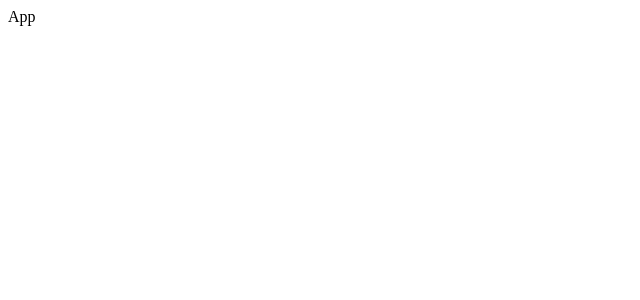
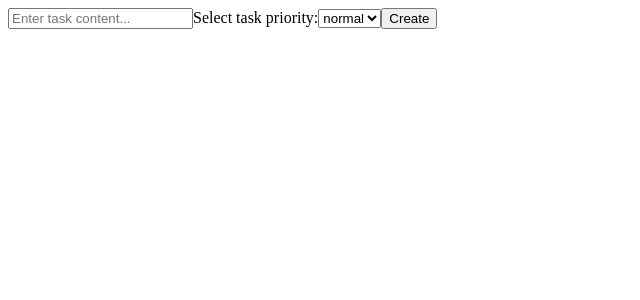
Before and after one commit to VitaliiKalinbet/react_bootcamp_15, a React (Create React App) app: page / in a window 1280 px wide. Shown: the top 300 px of the page, without its empty margins (0-640 px from the left). Built offline with nearby package versions, Linux system fonts and the light colour scheme.

Commit message:
init branch sync-crud

```diff
--- a/package.json
+++ b/package.json
@@ -3,6 +3,7 @@
   "version": "0.1.0",
   "private": true,
   "dependencies": {
+    "prop-types": "^15.7.2",
     "react": "^16.12.0",
     "react-dom": "^16.12.0",
     "react-scripts": "3.2.0"
--- a/src/components/App.js
+++ b/src/components/App.js
@@ -1,10 +1,22 @@
 import React, { Component } from 'react';
+import TaskEditor from './TaskEditor/TaskEditor';
 
 class App extends Component {
-  state = {};
+  constructor() {
+    super();
+
+    this.state = {
+      tasks: [],
+      filter: '',
+    };
+  }
 
   render() {
-    return <div>App</div>;
+    return (
+      <div>
+        <TaskEditor />
+      </div>
+    );
   }
 }
 
--- /dev/null
+++ b/src/components/PrioritySelector/PrioritySelector.js
@@ -0,0 +1,24 @@
+import React from 'react';
+import PropTypes from 'prop-types';
+
+const PrioritySelector = ({ options, value, onChange }) => (
+  <select name="priority" value={value} onChange={onChange}>
+    {options.map(item => (
+      <option key={item} value={item}>
+        {item}
+      </option>
+    ))}
+  </select>
+);
+
+PrioritySelector.defaultProps = {
+  onChange: () => {},
+};
+
+PrioritySelector.propTypes = {
+  options: PropTypes.arrayOf(PropTypes.string).isRequired,
+  value: PropTypes.string.isRequired,
+  onChange: PropTypes.func,
+};
+
+export default PrioritySelector;
--- /dev/null
+++ b/src/components/TaskEditor/TaskEditor.js
@@ -0,0 +1,47 @@
+/* eslint-disable jsx-a11y/label-has-associated-control */
+import React, { Component } from 'react';
+import Priority from '../../utils/Priority';
+import styles from './TaskEditor.module.css';
+import PrioritySelector from '../PrioritySelector/PrioritySelector';
+
+const options = Object.values(Priority);
+
+class TaskEditor extends Component {
+  state = {
+    text: '',
+    priority: Priority.NORMAL,
+  };
+
+  handleChange = e => {
+    // console.dir(e.target);
+    this.setState({ [e.target.name]: e.target.value });
+  };
+
+  render() {
+    const { priority, text } = this.state;
+    return (
+      <form className={styles.form}>
+        <input
+          className={styles.input}
+          type="text"
+          name="text"
+          placeholder="Enter task content..."
+          onChange={this.handleChange}
+          value={text}
+        />
+        <label className={styles.label}>
+          Select task priority:
+          <PrioritySelector
+            options={options}
+            value={priority}
+            onChange={this.handleChange}
+          />
+        </label>
+
+        <button type="submit">Create</button>
+      </form>
+    );
+  }
+}
+
+export default TaskEditor;
--- /dev/null
+++ b/src/utils/Priority.js
@@ -0,0 +1,5 @@
+export default Object.freeze({
+  LOW: 'low',
+  NORMAL: 'normal',
+  HIGH: 'high',
+});
```
Also changed, not shown: src/components/TaskEditor/TaskEditor.module.css (added), 2 other files (tests, documents, lock files or other folders).
